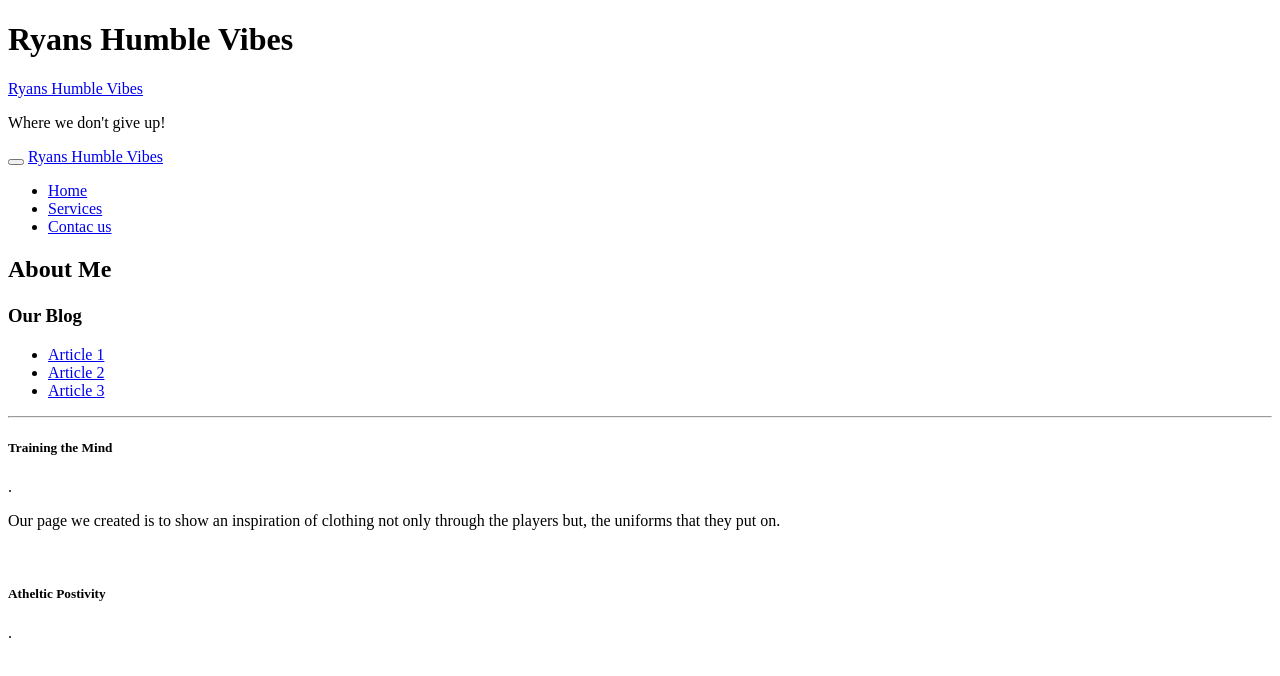
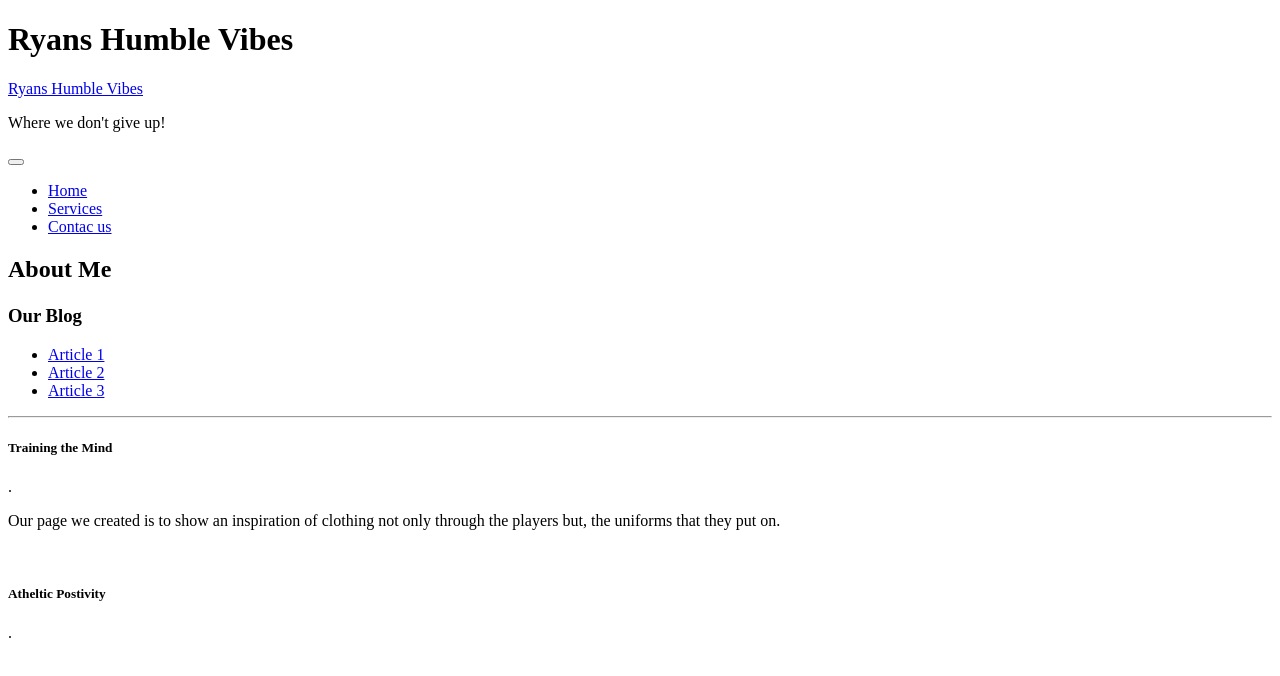
Before and after one commit to rjtheking241/rjtheking241.github.io, a plain HTML site: page site.html in a window 1280 px wide. Drawn offline with Linux system fonts and the light colour scheme.

Commit message:
Update site.html

```diff
--- a/site.html
+++ b/site.html
@@ -60,7 +60,7 @@ Inspirational-Athletes-768x432.jpg.jpeg
         <span class="icon-bar"></span>
         <span class="icon-bar"></span>
       </button>
-      <a class="navbar-brand" href="#">Ryans Humble Vibes</a>
+      <a class="navbar-brand" href="#"
     </div>
     <div class="collapse navbar-collapse" id="myNavbar">
       <ul class="nav navbar-nav">
```
